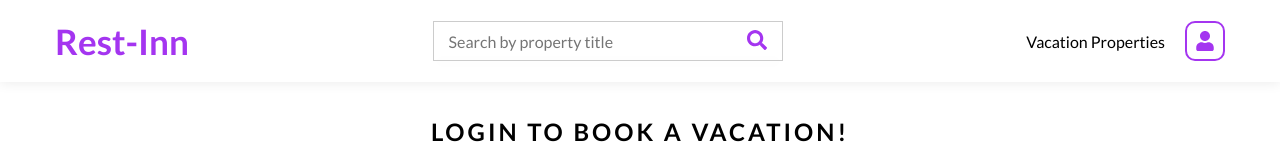
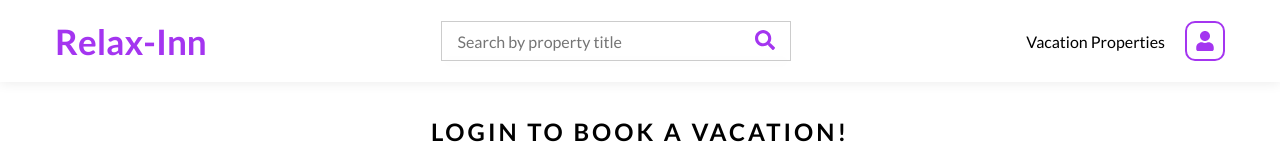
Before and after one commit to manalidarji/relax-inn, a React (Create React App) app: page /login in a window 1280 px wide. Shown: the top 160 px of the page. Built offline with nearby package versions, Linux system fonts and the light colour scheme.

Commit message:
fixed logo

```diff
--- a/src/components/Header.js
+++ b/src/components/Header.js
@@ -89,7 +89,7 @@ const Header = () => {
 			<div className="container">
 				<div className="header-wrap">
 					<h1 className="logo">
-						<Link to='/'>Rest-Inn</Link>
+						<Link to='/'>Relax-Inn</Link>
 					</h1>
 
 					<div id="search-bar-wrap" className="mob-hide">
```
